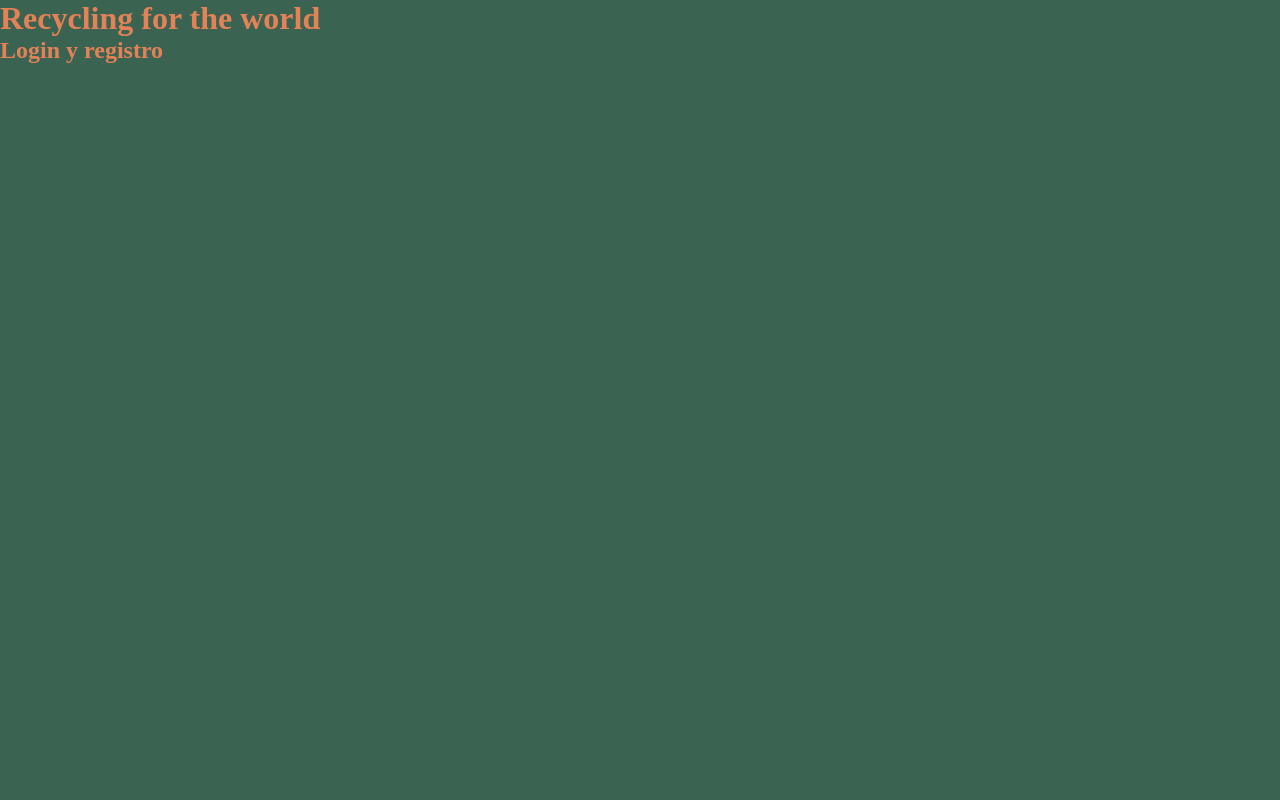
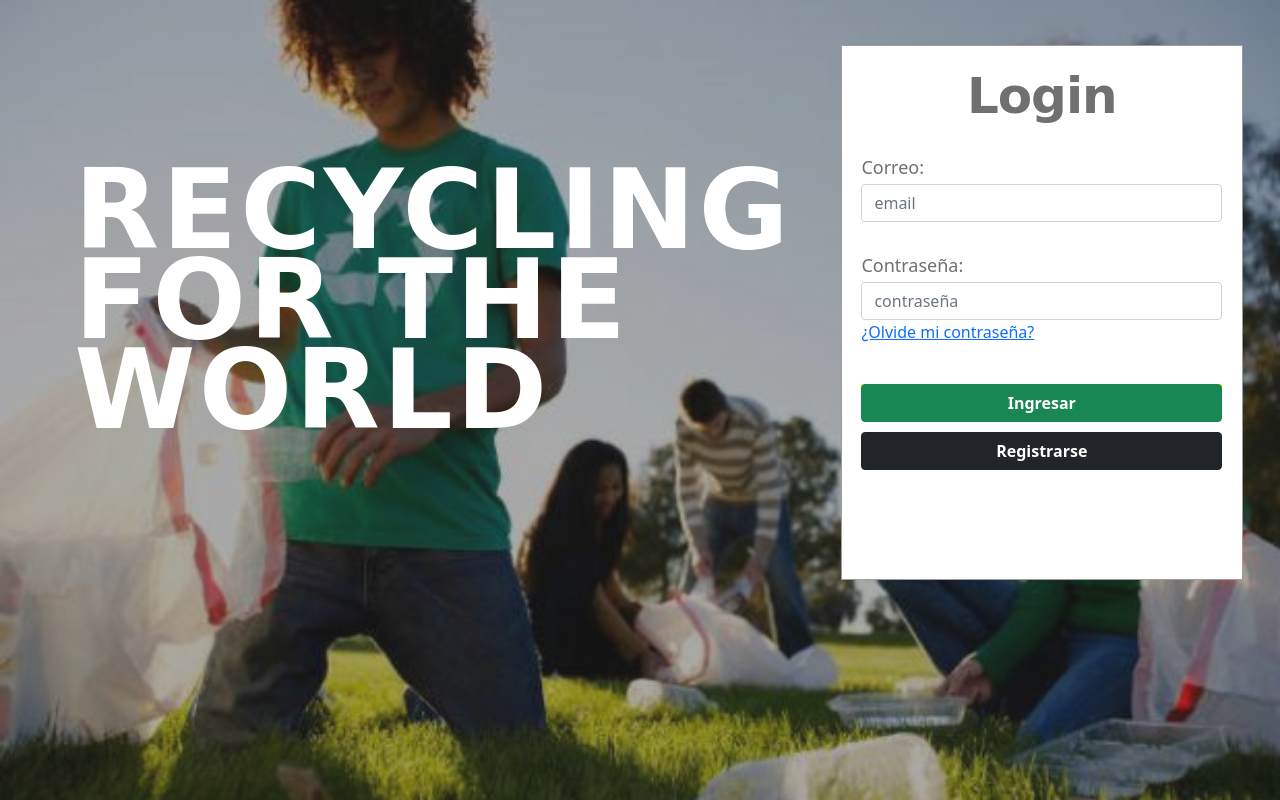
Before and after one commit to ACC-DevSoft/Recycling-for-the-World, a plain HTML site: page index.html in a window 1280 px wide. Drawn offline with nearby package versions, Linux system fonts and the light colour scheme; a web font is replaced by a local one.

Commit message:
Diseño de la sesion del login,  maquetado como se planteo la primera vez

```diff
--- a/assets/css/colors.css
+++ b/assets/css/colors.css
@@ -7,12 +7,21 @@
     --light:#f2edd7;
     --green:#3a6351;
     --orange-light:#e48257;
+
+    --gray-light:#EBEBEB;
+    --white:#FFFFFF;
+    --border: #9c9c9c;
+
 }
 
 /* variables de los textos  */
 .titulos{
    font-family: 'Baloo Tamma 2', cursive;
+   color:var(--white);
+   font-size: 50px;
+   font-weight: bold;
 }
 .texto{
     font-family: 'Bentham', serif;
+    color: var(--dark);
 }
--- /dev/null
+++ b/assets/css/login-regsitro.css
@@ -0,0 +1,94 @@
+@import url(./colors.css);
+
+*{
+    top: 0;
+    margin: 0;
+    box-sizing: border-box;
+    outline: none;
+}
+.wrap-container{
+    width: 100%;
+    height: 100vh;
+    background-image: url(../img/11-datos-rapidos-acerca-del-reciclaje-3.jpg);
+    background-size: cover;
+    background-repeat: no-repeat;
+}
+.header{
+    background-color: rgba(46, 46, 46, 0.4);
+    padding: 25px;
+    width: 100%;
+    height: 100vh;
+}
+.row{
+    width: 98%;
+    margin: auto;
+}
+.banner{
+    background-color:transparent;
+    margin-top: 20px;
+}
+.banner h1{
+    font-size: 110px;
+    line-height: 90px;
+    justify-content: center;
+    text-transform: uppercase;
+    margin: 120px 25px;
+    letter-spacing: 3px;
+}
+
+.content-login{
+    margin-top: 20px;
+    background-color: var(--white);
+    border: 1px solid var(--border);
+}
+.content-login .panel{
+    margin: auto auto;
+    width: 96%;
+}
+.content-login .panel .panel-header{
+    text-align: center;
+    width: 100%;
+    padding: 20px;
+    color: var(--dark);
+    font-weight: bold;
+}
+.panel .panel-header h3{
+    color: #707070;
+    font-size: 50px;
+    font-weight: bold;
+    letter-spacing: -1px;
+}
+.content-login .panel .panel-body{
+    min-height: 400px;
+    width: 100%;
+    color: #707070;
+    /* color: var(--dark); */
+    margin-bottom: 25px;
+    outline: none;
+}
+
+
+.panel-body .form-group{
+    margin-bottom: 30px;
+}
+.form-group label{
+    /* display: inline-block; */
+    font-weight: 500;
+    margin-bottom: .2rem;
+    font-size:large;
+}
+
+.group-buttons{
+    margin-top: 40px;
+    width: 100%;
+    height: 20px;
+    display: block;
+    justify-content: space-between;
+    background-color: yellow;
+}
+.group-buttons .btn{
+    font-weight: bold;
+    margin-bottom: 10px;
+}
+
+/* fin de login  */
--- a/assets/css/styles.css
+++ b/assets/css/styles.css
@@ -2,14 +2,11 @@
 *{
     top: 0;
     margin: 0;
+    padding: 0;
+    box-sizing: border-box;
 }
 
 body {
-    background-color: #3a6351;
-    color: #f2edd7 ;
+    background-color: var(--white);
+    color:var(--dark);
 }
-
-h1,h2, h3 {
-   color: #e48257;
-   font-weight: bold;
-}
--- a/index.html
+++ b/index.html
@@ -6,11 +6,58 @@
     <meta name="viewport" content="width=device-width, initial-scale=1.0">
     <link rel="preconnect" href="https://fonts.gstatic.com">
     <link href="https://fonts.googleapis.com/css2?family=Baloo+Tamma+2&family=Bentham&display=swap" rel="stylesheet">
+    <link href="https://cdn.jsdelivr.net/npm/bootstrap@5.0.1/dist/css/bootstrap.min.css" rel="stylesheet"
+        integrity="sha384-+0n0xVW2eSR5OomGNYDnhzAbDsOXxcvSN1TPprVMTNDbiYZCxYbOOl7+AMvyTG2x" crossorigin="anonymous">
     <link rel="stylesheet" href="./assets/css/styles.css">
-    <title>Recycling for the world</title>
+    <link rel="stylesheet" href="./assets/css/login-regsitro.css">
+    <title>Login</title>
 </head>
 <body>
-    <h1>Recycling for the world</h1>
-    <h2>Login y registro</h2>
+    <div class="wrap-container">
+        <div class="header">
+            <div class="row">
+                <div class=" banner col-sm-8 ">
+                    <h1 class="titulos">Recycling <br> for the <br> world</h1>
+                    <!-- <p>Lorem ipsum dolor sit amet consectetur adipisicing elit. Ullam eligendi repudiandae voluptatibus culpa corporis sequi vero maiores qui commodi eos, obcaecati doloribus distinctio sit cumque natus quaerat quae dolorum nihil.</p> -->
+                </div>
+                <div class="col-sm-4 content-login">
+                    <div class="panel">
+                        <div class="panel-header">
+                            <h3 class="titulos">Login</h3>
+                        </div>
+                        <div class="panel-body">
+                            <form action="">
+                                <div class="form-group col-sm-12">
+                                    <label>Correo:</label>
+                                    <input type="email" name="email" id="email" class="form-control" placeholder="email">
+                                </div>
+                                <div class="form-group col-sm-12">
+                                    <label>Contraseña:</label>
+                                    <input type="password" name="password" id="pass" class="form-control" placeholder="contraseña">
+                                    <span>
+                                        <a href="#">¿Olvide mi contraseña?</a>
+                                    </span>
+                                </div>
+                                <div class="">
+                                </div>
+                                <div class="group-buttons">
+                                    <div class="">
+                                        <button class="btn btn-success col-sm-12 bold">Ingresar</button>
+                                    </div>
+                                    <div class="">
+                                        <a href="registrarse" class="btn btn-dark col-sm-12">Registrarse
+
+                                        </a>
+                                    </div>
+                                </div>
+
+                            </form>
+                        </div>
+                    </div>
+                </div>
+            </div>
+        </div>
+
+    </div>
 </body>
 </html>
```
Also changed, not shown: assets/img/11-datos-rapidos-acerca-del-reciclaje-3.jpg (added), assets/img/beach-4894534_1920.jpg (added).
